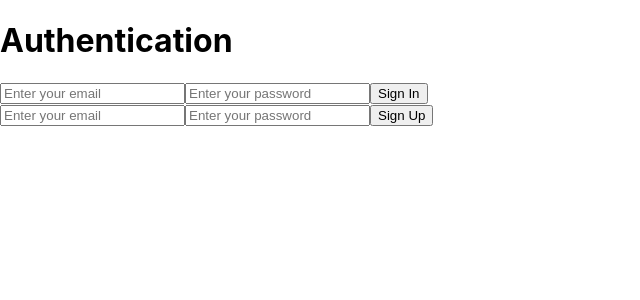
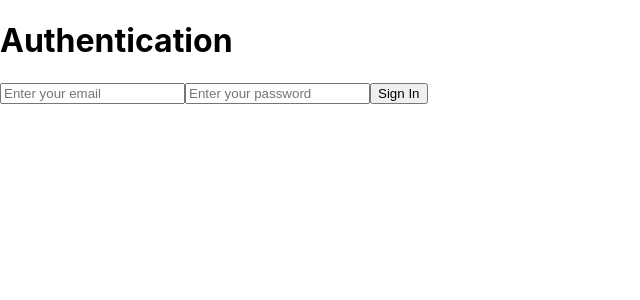
Before and after one commit to Hasindu071/ChatApp-using-React-Firebase-cloud, a React (Create React App) app: page / in a window 1280 px wide. Shown: the top 300 px of the page, without its empty margins (0-640 px from the left). Built offline with nearby package versions, Linux system fonts and the light colour scheme; no server answers.

Commit message:
commets added

```diff
--- a/src/App.js
+++ b/src/App.js
@@ -2,12 +2,14 @@
 import React, { useState, useEffect } from "react";
 import { auth } from "./components/firebase/firebase";
 import { onAuthStateChanged } from "firebase/auth";
-import SignUpForm from "./components/Auth/signUpForm";
 import SignInForm from "./components/Auth/signInForm";
 import SignOutButton from "./components/Auth/SignOutButton";
 
+
 const App = () => {
   const [user, setUser] = useState(null);
+  //state variable which saves the currunt authenticated user
+  //if user is not authenticated it is null
 
   useEffect(() => {
     const unsubscribe = onAuthStateChanged(auth, (user) => {
@@ -20,14 +22,15 @@ const App = () => {
     <div>
       {user ? (
         <div>
+        {/* if the user is authenticated */}
           <h1>Welcome, {user.email}</h1>
           <SignOutButton />
         </div>
       ) : (
         <div>
+        {/* if the user is not authenticated */}
           <h1>Authentication</h1>
           <SignInForm />
-          <SignUpForm />
         </div>
       )}
     </div>
```
